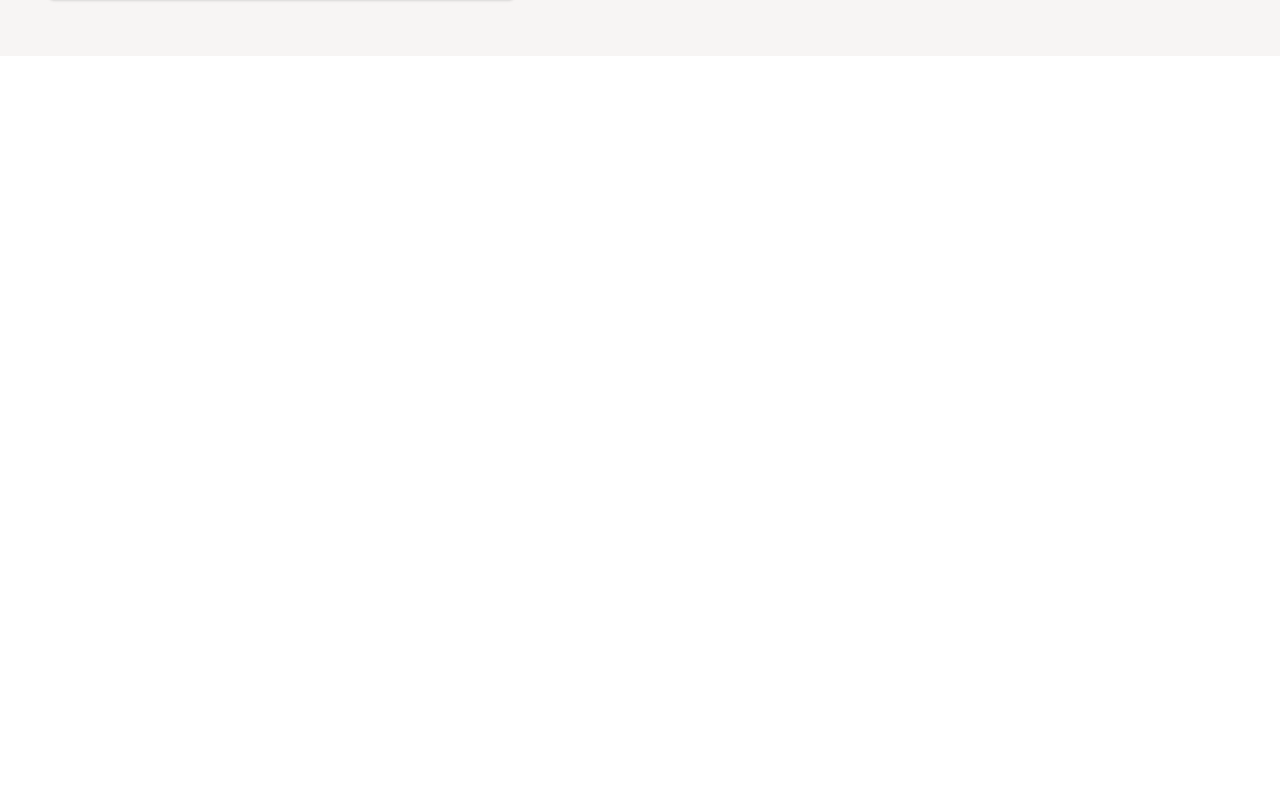
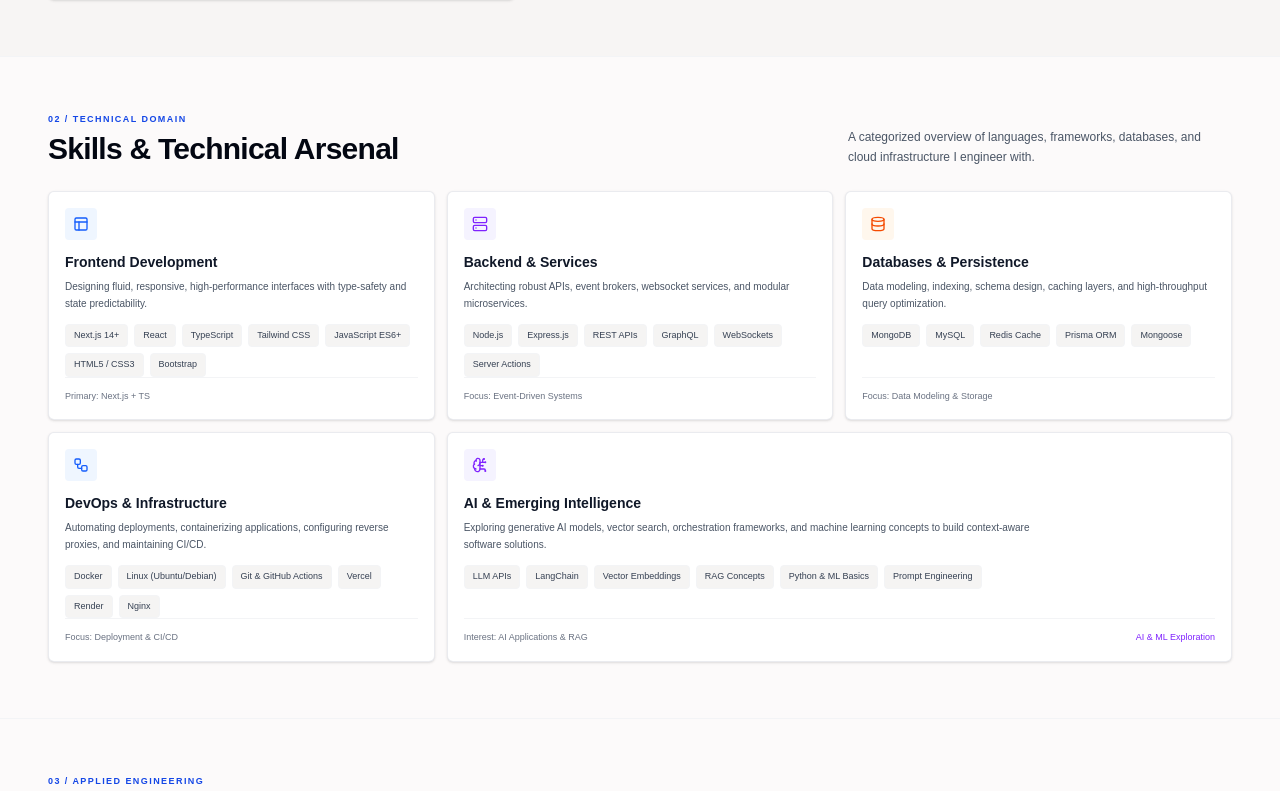
Before and after one commit to Mohammad032004/IrfanAnsari, a Next.js app: page / in a window 1280 px wide. Shown: the part 1207-1998 px from the top of the page. Before the commit the page ends 1263 px from the top, so only its background shows below. Built offline with nearby package versions, Linux system fonts and the light colour scheme.

Commit message:
feat : page update according to the landing page

```diff
--- a/app/page.tsx
+++ b/app/page.tsx
@@ -1,14 +1,26 @@
+
 import Navbar from "@/components/layout/navbar";
 import Hero from "@/components/sections/hero";
 import About from "@/components/sections/about";
+import Skills from "@/components/sections/skills";
+import Projects from "@/components/sections/projects";
+import Experience from "@/components/sections/experience";
+import Education from "@/components/sections/education";
+import Contact from "@/components/sections/contact";
 
 export default function HomePage() {
   return (
     <>
       <Navbar />
+
       <main>
         <Hero />
         <About />
+        <Skills />
+        <Projects />
+        <Experience />
+        <Education />
+        <Contact />
       </main>
     </>
   );
```
Also changed, not shown: 1 other file (tests, documents, lock files or other folders).
